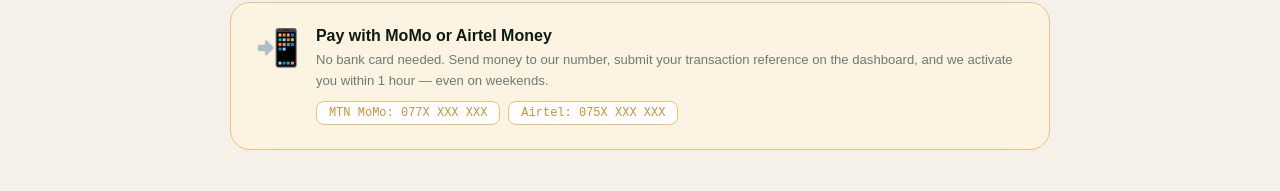
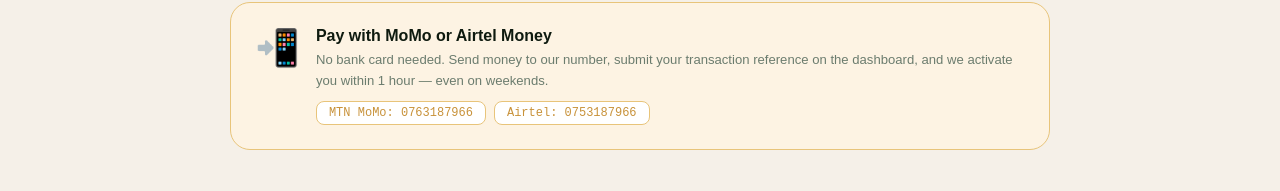
Before and after one commit to trustedbiz50-boop/oldfone, a website: page index.html in a window 1280 px wide. Shown: the part 2928-3119 px from the top of the page. Drawn offline with Linux system fonts and the light colour scheme; a web font is replaced by a local one.

Commit message:
Update index.html

```diff
--- a/index.html
+++ b/index.html
@@ -328,8 +328,8 @@
       <div class="momo-title">Pay with MoMo or Airtel Money</div>
       <div class="momo-desc">No bank card needed. Send money to our number, submit your transaction reference on the dashboard, and we activate you within 1 hour — even on weekends.</div>
       <div class="momo-numbers">
-        <span class="momo-tag">MTN MoMo: 077X XXX XXX</span>
-        <span class="momo-tag">Airtel: 075X XXX XXX</span>
+        <span class="momo-tag">MTN MoMo: 0763187966</span>
+        <span class="momo-tag">Airtel: 0753187966</span>
       </div>
     </div>
   </div>
```
